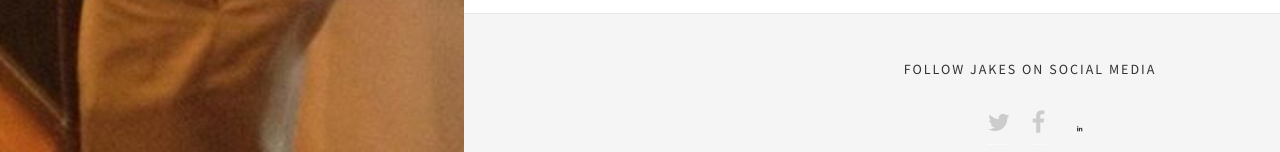
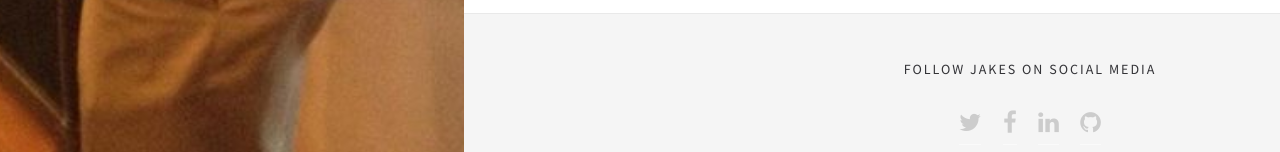
Before and after one commit to EJBlog/EJBlog.github.io, a Jekyll site: the page built from author_jake.html, in a window 1280 px wide. Shown: the part 1457-1609 px from the top of the page. Built offline with Jekyll 4.4.1, drawn with Linux system fonts in a browser that asks for light colours; nearby versions of some CDN libraries; some web fonts are replaced.

Commit message:
Update author_jake.html

```diff
--- a/_layouts/author_jake.html
+++ b/_layouts/author_jake.html
@@ -145,11 +145,9 @@
                             <p>Follow Jakes On Social Media</a>
                             <div class="social-links">
                                 <a class="social-icon" href="https://mobile.twitter.com/Jake_M_Ellis"><i class="fa fa-twitter"></i></a>
-
                                 <a class="social-icon" href="https://www.facebook.com/jellis918"><i class="fa fa-facebook"></i></a>
-                                <a class="social-icon" href="https://www.linkedin.com/in/jacob-ellis-99062219"></a><i class="fa fa-linkedin"></i></a>
-
-
+                                <a class="social-icon" href="https://www.linkedin.com/in/jacob-ellis-99062219"><i class="fa fa-linkedin"></i></a>
+                                <a class="social-icon" href="https://github.com/JakeEllis"><i class="fa fa-github"></i></a>
                             </div>
                         </div>
                     </div>
```
